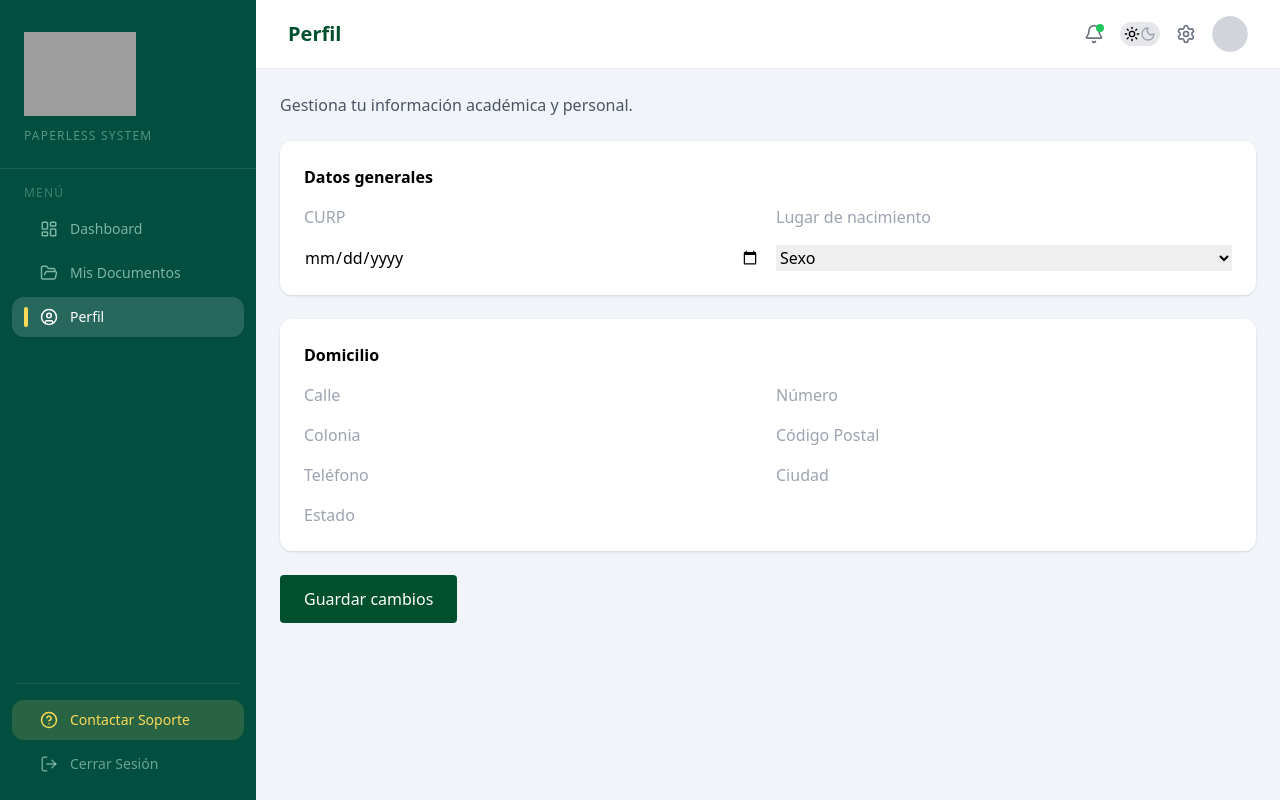
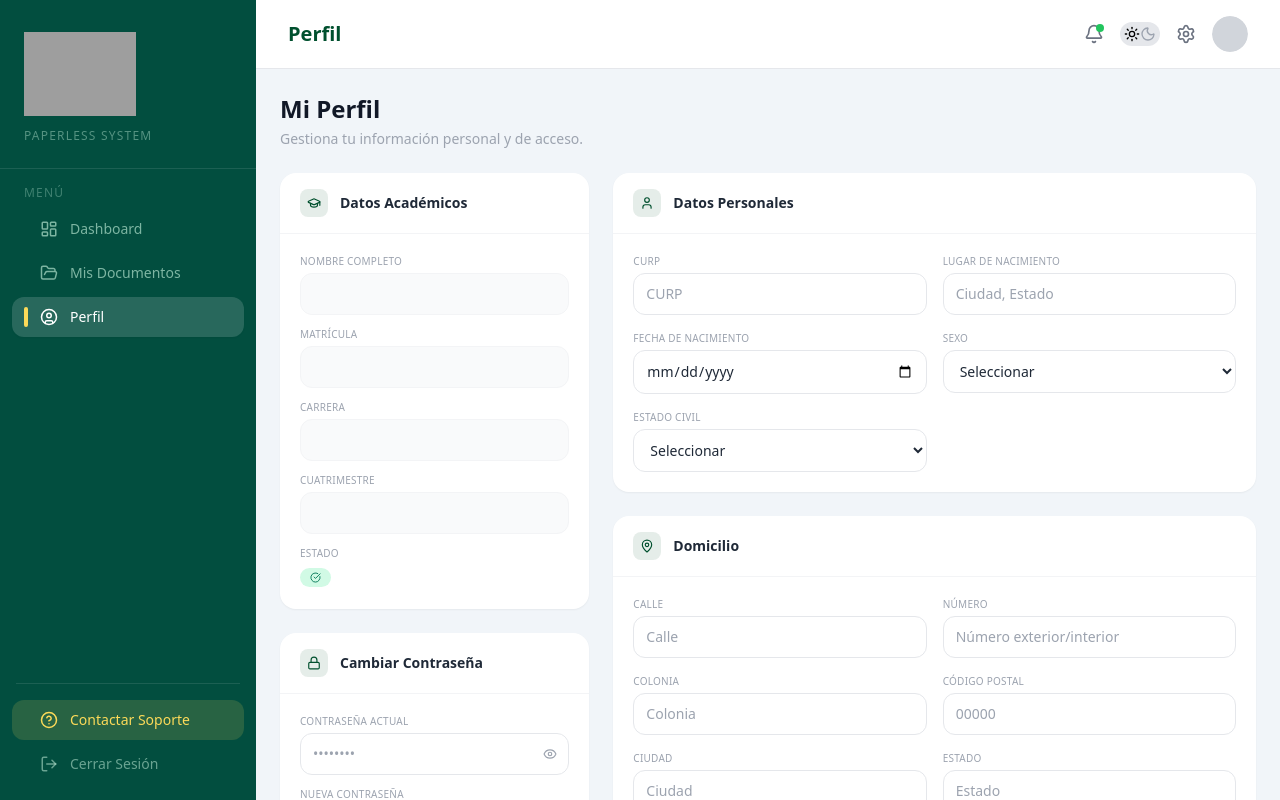
Before and after one commit to dqnieldev/expedientes-utn, a React app in the folder frontend/: page /perfil in a window 1280 px wide. Built offline with nearby package versions, Linux system fonts and the light colour scheme; no server answers; sample sign-in values are in the browser's storage; grey boxes are pictures that could not be loaded; the HTML template or start-up script is replaced by a standard one.

Commit message:
feat:Mejora de diseño en pagina de perfil

```diff
--- a/frontend/src/pages/alumno/Perfil.jsx
+++ b/frontend/src/pages/alumno/Perfil.jsx
@@ -1,151 +1,291 @@
 import { useEffect, useState } from "react";
 import axios from "axios";
 import MainLayout from "../../layout/MainLayout";
+import {
+  User, MapPin, GraduationCap, Lock,
+  Hash, BookOpen, Eye, EyeOff, Save, CheckCircle
+} from "lucide-react";
+
+const InputField = ({ label, name, value, onChange, placeholder, type = "text", readOnly = false }) => (
+  <div>
+    <label className="text-[10px] font-medium text-gray-400 uppercase tracking-wide block mb-1">
+      {label}
+    </label>
+    <input
+      type={type}
+      name={name}
+      value={value || ""}
+      onChange={onChange}
+      placeholder={placeholder}
+      readOnly={readOnly}
+      className={`w-full px-3 py-2.5 rounded-xl border text-sm transition
+        ${readOnly
+          ? "bg-gray-50 border-gray-100 text-gray-400 cursor-not-allowed"
+          : "bg-white border-gray-200 text-gray-800 focus:outline-none focus:ring-2 focus:ring-primary/20 focus:border-primary"
+        }`}
+    />
+  </div>
+);
+
+const SectionCard = ({ icon: Icon, title, children }) => (
+  <div className="bg-white rounded-2xl shadow-sm overflow-hidden">
+    <div className="flex items-center gap-3 px-5 py-4 border-b border-gray-100">
+      <div className="w-7 h-7 rounded-lg bg-primary/10 flex items-center justify-center">
+        <Icon size={14} className="text-primary" />
+      </div>
+      <h2 className="text-sm font-semibold text-gray-800">{title}</h2>
+    </div>
+    <div className="p-5">{children}</div>
+  </div>
+);
 
 export default function Perfil() {
   const [form, setForm] = useState({});
+  const [passwords, setPasswords] = useState({ actual: "", nueva: "", confirmar: "" });
+  const [showActual, setShowActual] = useState(false);
+  const [showNueva, setShowNueva] = useState(false);
+  const [showConfirmar, setShowConfirmar] = useState(false);
+  const [savedProfile, setSavedProfile] = useState(false);
+  const [savedPassword, setSavedPassword] = useState(false);
+  const [errorPassword, setErrorPassword] = useState("");
 
   const token = localStorage.getItem("token");
 
   useEffect(() => {
-    const fetchData = async () => {
-      const res = await axios.get(
-        "http://localhost:3000/api/alumnos/me",
-        {
+    axios.get("http://localhost:3000/api/alumnos/me", {
       headers: { Authorization: `Bearer ${token}` }
-        }
-      );
+    }).then(res => setForm(res.data));
+  }, []);
 
-      setForm(res.data);
+  const handleChange = (e) => setForm({ ...form, [e.target.name]: e.target.value });
+
+  const handleSubmit = async () => {
+    try {
+      const cleanData = {
+        curp:             form.curp || null,
+        lugar_nacimiento: form.lugar_nacimiento || null,
+        fecha_nacimiento: form.fecha_nacimiento ? new Date(form.fecha_nacimiento) : null,
+        sexo:             form.sexo || null,
+        estado_civil:     form.estado_civil || null,
+        calle:            form.calle || null,
+        numero:           form.numero || null,
+        colonia:          form.colonia || null,
+        codigo_postal:    form.codigo_postal || null,
+        telefono:         form.telefono || null,
+        ciudad:           form.ciudad || null,
+        estado_direccion: form.estado_direccion || null,
       };
 
-    fetchData();
-  }, []);
+      await axios.put("http://localhost:3000/api/alumnos/perfil", cleanData, {
+        headers: { Authorization: `Bearer ${token}` }
+      });
 
-  const handleChange = (e) => {
-    setForm({
-      ...form,
-      [e.target.name]: e.target.value
-    });
-  };
-
-  const handleSubmit = async () => {
-
-  try {
-    const cleanData = {
-      curp: form.curp || null,
-      lugar_nacimiento: form.lugar_nacimiento || null,
-      fecha_nacimiento: form.fecha_nacimiento
-        ? new Date(form.fecha_nacimiento)
-        : null,
-      sexo: form.sexo || null,
-      estado_civil: form.estado_civil || null,
-      calle: form.calle || null,
-      numero: form.numero || null,
-      colonia: form.colonia || null,
-      codigo_postal: form.codigo_postal || null,
-      telefono: form.telefono || null,
-      ciudad: form.ciudad || null,
-      estado_direccion: form.estado_direccion || null
-
-    };
-
-    console.log("cleanData:", cleanData);
-
-    await axios.put(
-      "http://localhost:3000/api/alumnos/perfil",
-      cleanData,
-      {
-        headers: { Authorization: `Bearer ${token}` }
-      }
-
-    );
-
-    alert("Datos actualizados");
+      setSavedProfile(true);
+      setTimeout(() => setSavedProfile(false), 3000);
     } catch (error) {
       console.error(error);
       alert("Error al guardar");
     }
   };
 
+  const handleChangePassword = async () => {
+    setErrorPassword("");
+
+    if (!passwords.actual || !passwords.nueva || !passwords.confirmar) {
+      return setErrorPassword("Completa todos los campos.");
+    }
+    if (passwords.nueva !== passwords.confirmar) {
+      return setErrorPassword("Las contraseñas nuevas no coinciden.");
+    }
+    if (passwords.nueva.length < 6) {
+      return setErrorPassword("La contraseña debe tener al menos 6 caracteres.");
+    }
+
+    try {
+      await axios.put(
+        "http://localhost:3000/api/auth/change-password",
+        { newPassword: passwords.nueva },
+        { headers: { Authorization: `Bearer ${token}` } }
+      );
+
+      setPasswords({ actual: "", nueva: "", confirmar: "" });
+      setSavedPassword(true);
+      setTimeout(() => setSavedPassword(false), 3000);
+    } catch (error) {
+      setErrorPassword("Error al cambiar la contraseña.");
+    }
+  };
+
   return (
     <MainLayout title="Perfil">
 
-      <p className="text-gray-600 mb-6">
-        Gestiona tu información académica y personal.
+      <div className="mb-6">
+        <h2 className="text-2xl font-bold text-gray-900">Mi Perfil</h2>
+        <p className="text-sm text-gray-400 mt-1">
+          Gestiona tu información personal y de acceso.
         </p>
+      </div>
 
-        {/* CARD */}
-        <div className="bg-white p-6 rounded-xl shadow mb-6">
+      <div className="grid md:grid-cols-3 gap-6 items-start">
 
-          <h2 className="font-semibold mb-4">Datos generales</h2>
+        {/* COLUMNA IZQUIERDA */}
+        <div className="flex flex-col gap-6">
 
+          {/* DATOS ACADÉMICOS */}
+          <SectionCard icon={GraduationCap} title="Datos Académicos">
+            <div className="flex flex-col gap-3">
+              <InputField label="Nombre completo" name="nombre"    value={form.nombre}             readOnly />
+              <InputField label="Matrícula"        name="matricula" value={form.matricula}          readOnly />
+              <InputField label="Carrera"          name="carrera"   value={form.carrera}            readOnly />
+              <InputField label="Cuatrimestre"     name="cuatrimestre_actual" value={form.cuatrimestre_actual} readOnly />
+
+              <div>
+                <label className="text-[10px] font-medium text-gray-400 uppercase tracking-wide block mb-1">
+                  Estado
+                </label>
+                <span className="inline-flex items-center gap-1.5 text-xs px-2.5 py-1 rounded-full bg-emerald-100 text-emerald-700 font-medium">
+                  <CheckCircle size={11} />
+                  {form.estado}
+                </span>
+              </div>
+            </div>
+          </SectionCard>
+
+          {/* CAMBIAR CONTRASEÑA */}
+          <SectionCard icon={Lock} title="Cambiar Contraseña">
+            <div className="flex flex-col gap-3">
+
+              {errorPassword && (
+                <div className="flex items-center gap-2 bg-red-50 border border-red-200 text-red-600 text-xs px-3 py-2 rounded-lg">
+                  <span className="w-1.5 h-1.5 rounded-full bg-red-500 shrink-0" />
+                  {errorPassword}
+                </div>
+              )}
+
+              {savedPassword && (
+                <div className="flex items-center gap-2 bg-emerald-50 border border-emerald-200 text-emerald-700 text-xs px-3 py-2 rounded-lg">
+                  <CheckCircle size={12} />
+                  Contraseña actualizada correctamente
+                </div>
+              )}
+
+              {[
+                { label: "Contraseña actual",   key: "actual",    show: showActual,    toggle: setShowActual    },
+                { label: "Nueva contraseña",     key: "nueva",     show: showNueva,     toggle: setShowNueva     },
+                { label: "Confirmar contraseña", key: "confirmar", show: showConfirmar, toggle: setShowConfirmar },
+              ].map(({ label, key, show, toggle }) => (
+                <div key={key}>
+                  <label className="text-[10px] font-medium text-gray-400 uppercase tracking-wide block mb-1">
+                    {label}
+                  </label>
+                  <div className="relative">
+                    <input
+                      type={show ? "text" : "password"}
+                      value={passwords[key]}
+                      onChange={(e) => setPasswords({ ...passwords, [key]: e.target.value })}
+                      placeholder="••••••••"
+                      className="w-full px-3 py-2.5 pr-10 rounded-xl border border-gray-200 text-sm focus:outline-none focus:ring-2 focus:ring-primary/20 focus:border-primary transition"
+                    />
+                    <button
+                      type="button"
+                      onClick={() => toggle(!show)}
+                      className="absolute right-3 top-1/2 -translate-y-1/2 text-gray-400 hover:text-gray-600"
+                    >
+                      {show ? <EyeOff size={14} /> : <Eye size={14} />}
+                    </button>
+                  </div>
+                </div>
+              ))}
+
+              <button
+                onClick={handleChangePassword}
+                className="w-full flex items-center justify-center gap-2 py-2.5 rounded-xl bg-primary text-white text-xs font-semibold hover:bg-[#013d31] active:scale-95 transition-all duration-150 mt-1"
+              >
+                <Lock size={13} />
+                Actualizar Contraseña
+              </button>
+
+            </div>
+          </SectionCard>
+
+        </div>
+
+        {/* COLUMNA DERECHA */}
+        <div className="md:col-span-2 flex flex-col gap-6">
+
+          {/* DATOS PERSONALES */}
+          <SectionCard icon={User} title="Datos Personales">
             <div className="grid md:grid-cols-2 gap-4">
+              <InputField label="CURP"               name="curp"             value={form.curp}             onChange={handleChange} placeholder="CURP" />
+              <InputField label="Lugar de nacimiento" name="lugar_nacimiento" value={form.lugar_nacimiento} onChange={handleChange} placeholder="Ciudad, Estado" />
+              <InputField label="Fecha de nacimiento" name="fecha_nacimiento" value={form.fecha_nacimiento?.split("T")[0]} onChange={handleChange} type="date" />
 
-            <input
-              name="curp"
-              value={form.curp || ""}
-              onChange={handleChange}
-              placeholder="CURP"
-              className="input"
-            />
-
-            <input
-              name="lugar_nacimiento"
-              value={form.lugar_nacimiento || ""}
-              onChange={handleChange}
-              placeholder="Lugar de nacimiento"
-              className="input"
-            />
-
-            <input
-              type="date"
-              name="fecha_nacimiento"
-              value={form.fecha_nacimiento?.split("T")[0] || ""}
-              onChange={handleChange}
-              className="input"
-            />
-
+              <div>
+                <label className="text-[10px] font-medium text-gray-400 uppercase tracking-wide block mb-1">Sexo</label>
                 <select
                   name="sexo"
                   value={form.sexo || ""}
                   onChange={handleChange}
-              className="input"
+                  className="w-full px-3 py-2.5 rounded-xl border border-gray-200 text-sm text-gray-800 focus:outline-none focus:ring-2 focus:ring-primary/20 focus:border-primary transition bg-white"
                 >
-              <option value="">Sexo</option>
+                  <option value="">Seleccionar</option>
                   <option>Masculino</option>
                   <option>Femenino</option>
                 </select>
+              </div>
+
+              <div>
+                <label className="text-[10px] font-medium text-gray-400 uppercase tracking-wide block mb-1">Estado Civil</label>
+                <select
+                  name="estado_civil"
+                  value={form.estado_civil || ""}
+                  onChange={handleChange}
+                  className="w-full px-3 py-2.5 rounded-xl border border-gray-200 text-sm text-gray-800 focus:outline-none focus:ring-2 focus:ring-primary/20 focus:border-primary transition bg-white"
+                >
+                  <option value="">Seleccionar</option>
+                  <option>Soltero/a</option>
+                  <option>Casado/a</option>
+                  <option>Divorciado/a</option>
+                  <option>Viudo/a</option>
+                </select>
+              </div>
+
+            </div>
+          </SectionCard>
+
+          {/* DOMICILIO */}
+          <SectionCard icon={MapPin} title="Domicilio">
+            <div className="grid md:grid-cols-2 gap-4">
+              <InputField label="Calle"         name="calle"            value={form.calle}            onChange={handleChange} placeholder="Calle" />
+              <InputField label="Número"        name="numero"           value={form.numero}           onChange={handleChange} placeholder="Número exterior/interior" />
+              <InputField label="Colonia"       name="colonia"          value={form.colonia}          onChange={handleChange} placeholder="Colonia" />
+              <InputField label="Código Postal" name="codigo_postal"    value={form.codigo_postal}    onChange={handleChange} placeholder="00000" />
+              <InputField label="Ciudad"        name="ciudad"           value={form.ciudad}           onChange={handleChange} placeholder="Ciudad" />
+              <InputField label="Estado"        name="estado_direccion" value={form.estado_direccion} onChange={handleChange} placeholder="Estado" />
+              <InputField label="Teléfono"      name="telefono"         value={form.telefono}         onChange={handleChange} placeholder="10 dígitos" type="tel" />
+            </div>
+          </SectionCard>
+
+          {/* BOTÓN GUARDAR */}
+          <div className="flex items-center justify-end gap-3">
+            {savedProfile && (
+              <span className="flex items-center gap-1.5 text-xs text-emerald-600 font-medium">
+                <CheckCircle size={13} />
+                Cambios guardados
+              </span>
+            )}
+            <button
+              onClick={handleSubmit}
+              className="flex items-center gap-2 px-6 py-2.5 rounded-xl bg-primary text-white text-sm font-semibold hover:bg-[#013d31] active:scale-95 transition-all duration-150"
+            >
+              <Save size={14} />
+              Guardar Cambios
+            </button>
+          </div>
 
         </div>
       </div>
 
-        {/* DOMICILIO */}
-        <div className="bg-white p-6 rounded-xl shadow mb-6">
-
-          <h2 className="font-semibold mb-4">Domicilio</h2>
-
-          <div className="grid md:grid-cols-2 gap-4">
-
-            <input name="calle" value={form.calle || ""} onChange={handleChange} placeholder="Calle" className="input" />
-            <input name="numero" value={form.numero || ""} onChange={handleChange} placeholder="Número" className="input" />
-            <input name="colonia" value={form.colonia || ""} onChange={handleChange} placeholder="Colonia" className="input" />
-            <input name="codigo_postal" value={form.codigo_postal || ""} onChange={handleChange} placeholder="Código Postal" className="input" />
-            <input name="telefono" value={form.telefono || ""} onChange={handleChange} placeholder="Teléfono" className="input" />
-            <input name="ciudad" value={form.ciudad || ""} onChange={handleChange} placeholder="Ciudad" className="input" />
-            <input name="estado_direccion" value={form.estado_direccion || ""} onChange={handleChange}  placeholder="Estado" className="input"/>
-
-          </div>
-
-        </div>
-
-        <button
-          onClick={handleSubmit}
-          className="bg-primary text-white px-6 py-3 rounded"
-        >
-          Guardar cambios
-        </button>
-
     </MainLayout>
   );
 }
```
Lines whose indentation alone changed are shown as unchanged.
